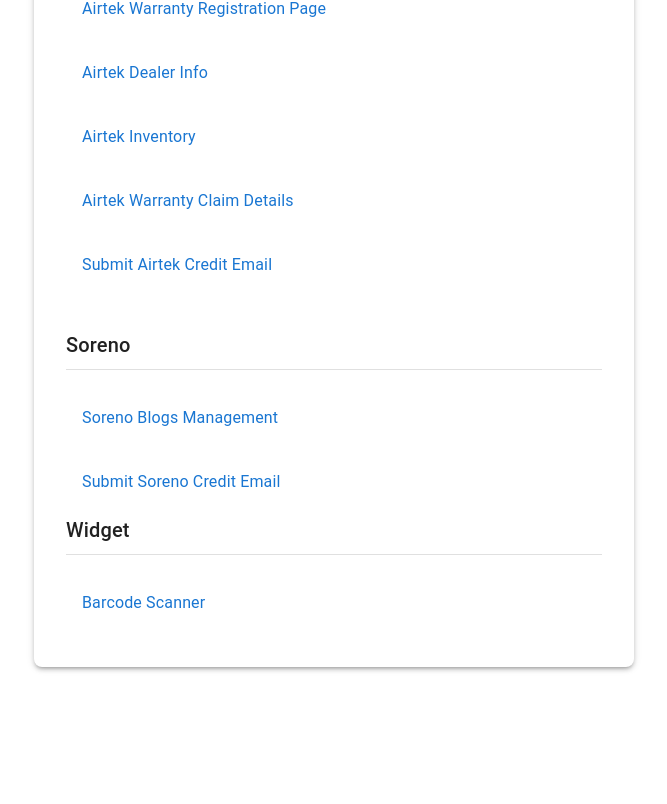
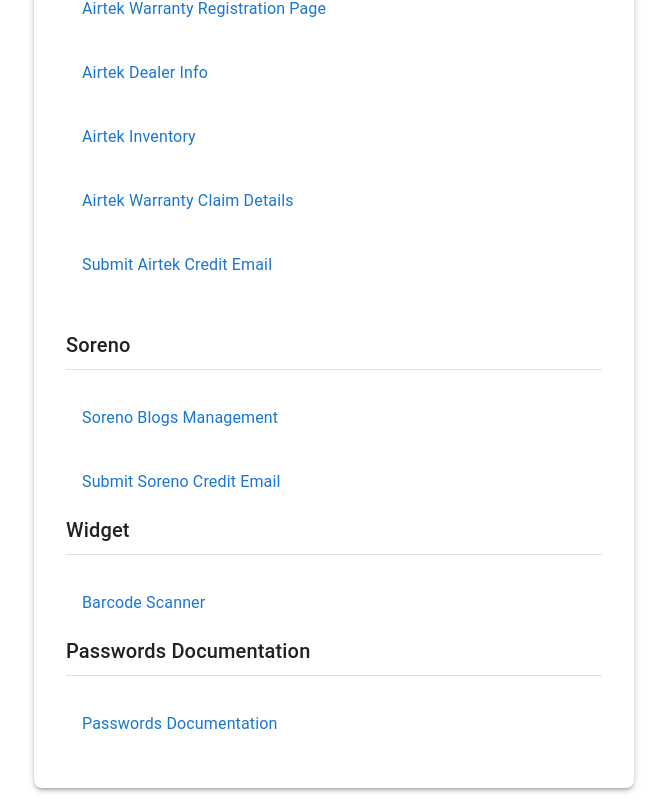
Before and after one commit to DavidSpaice/next, a Next.js app: page /dashboard in a window 1280 px wide. Shown: the part 222-1026 px from the top of the page, without its empty margins (306-973 px from the left). Before the commit the page ends 905 px from the top, so only its background shows below. Built offline with nearby package versions, Linux system fonts and the light colour scheme.

Commit message:
feat: add new section on dashboard

```diff
--- a/app/dashboard/Component.tsx
+++ b/app/dashboard/Component.tsx
@@ -50,6 +50,13 @@ const Dashboard: React.FC = () => {
     {
       title: "Barcode Scanner",
       url: "https://scan-barcode-rho.vercel.app/",
+    },
+  ];
+
+  const passwordsLinks = [
+    {
+      title: "Passwords Documentation",
+      url: "https://docs.google.com/document/d/1I0i9Bzywfqt9zILKxMUuZJeK-SvcUBAU/edit?usp=drive_link&ouid=115067540708844596375&rtpof=true&sd=true",
     },
   ];
 
@@ -166,6 +173,35 @@ const Dashboard: React.FC = () => {
             ))}
           </List>
         </Box>
+
+        <Box>
+          <Typography variant="h6" component="h2" sx={{ mb: 1 }}>
+            Passwords Documentation
+          </Typography>
+          <Divider sx={{ mb: 2 }} />
+          <List disablePadding>
+            {passwordsLinks.map((link, index) => (
+              <ListItem key={index} disableGutters>
+                <ListItemButton
+                  component="a"
+                  href={link.url}
+                  target="_blank"
+                  sx={{
+                    borderRadius: 1,
+                    "&:hover": {
+                      bgcolor: "action.hover",
+                    },
+                  }}
+                >
+                  <ListItemText
+                    primary={link.title}
+                    primaryTypographyProps={{ color: "primary" }}
+                  />
+                </ListItemButton>
+              </ListItem>
+            ))}
+          </List>
+        </Box>
       </Paper>
     </Box>
   );
```
